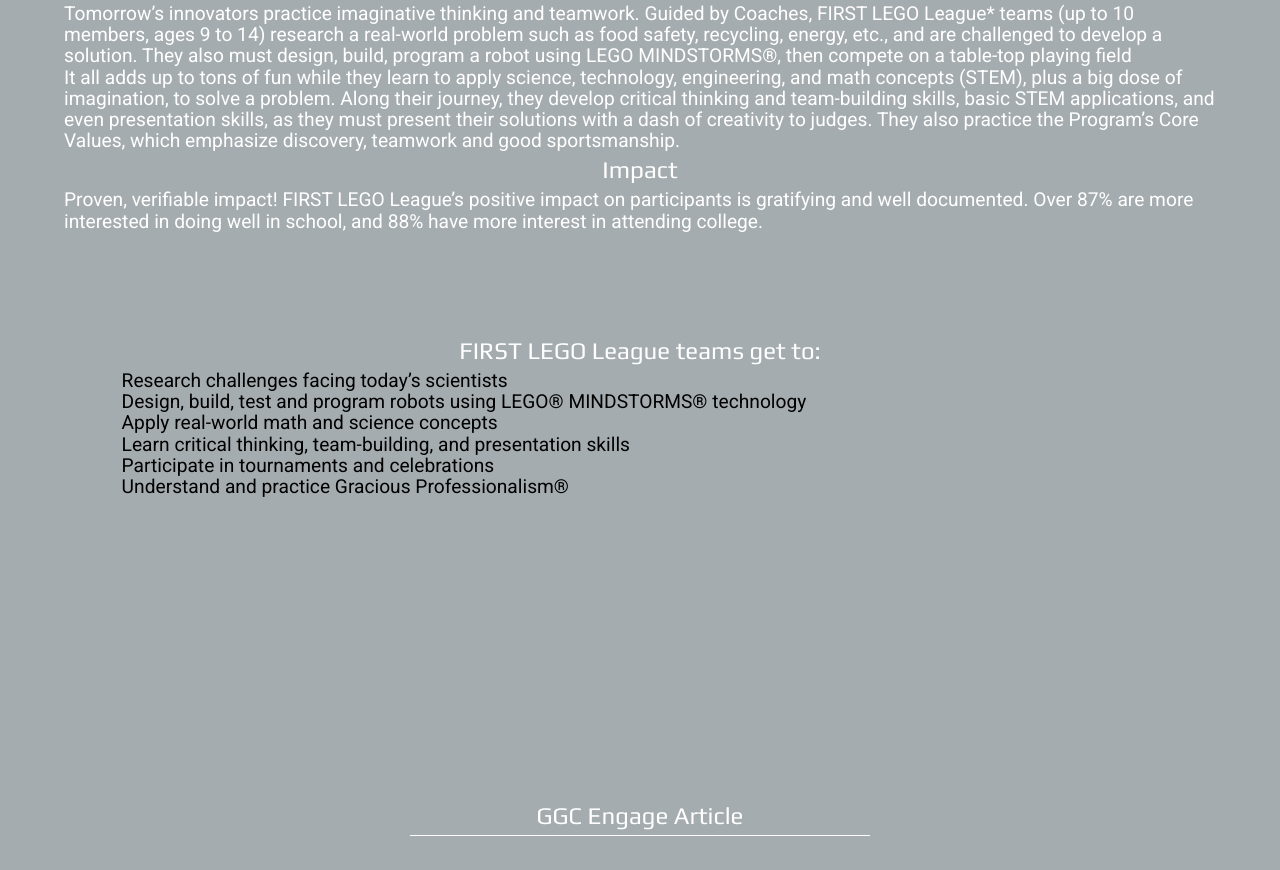
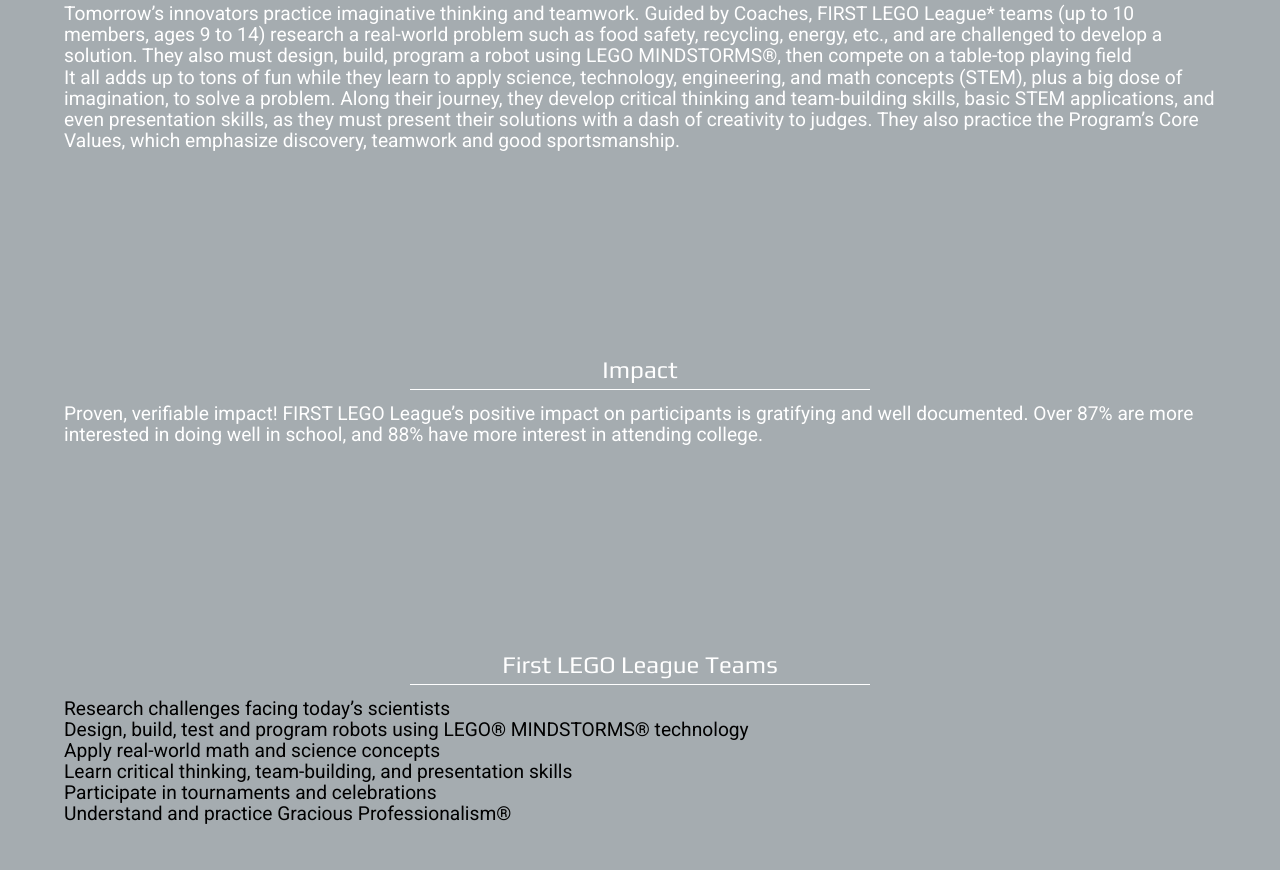
Before and after one commit to miked49er/ggcfll, a website: page index.html in a window 1280 px wide. Shown: the part 949-1819 px from the top of the page. Drawn offline with Linux system fonts and the light colour scheme.

Commit message:
Corrected Formatting

```diff
--- a/index.html
+++ b/index.html
@@ -33,10 +33,17 @@
     <p>Tomorrow’s innovators practice imaginative thinking and teamwork. Guided by Coaches, FIRST LEGO League* teams (up to 10 members, ages 9 to 14) research a real-world problem such as food safety, recycling, energy, etc., and are challenged to develop a solution. They also must design, build, program a robot using LEGO MINDSTORMS®, then compete on a table-top playing field</p>
     <p>It all adds up to tons of fun while they learn to apply science, technology, engineering, and math concepts (STEM), plus a big dose of imagination, to solve a problem. Along their journey, they develop critical thinking and team-building skills, basic STEM applications, and even presentation skills, as they must present their solutions with a dash of creativity to judges. They also practice the Program’s Core Values, which emphasize discovery, teamwork and good sportsmanship.
     </p>
+  </section>
+
+  <section>
     <h2>Impact</h2>
+    <div class="underline"></div>
     <p>Proven, verifiable impact! FIRST LEGO League’s positive impact on participants is gratifying and well documented. Over 87% are more interested in doing well in school, and 88% have more interest in attending college.</p>
+  </section>
 
-      <section><h2 align="center">FIRST LEGO League teams get to:</h2>
+  <section>
+    <h2>First LEGO League Teams</h2>
+    <div class="underline"></div>
     <ul id = "LegoGetTo">
         <li>Research challenges facing today’s scientists</li>
         <li>Design, build, test and program robots using LEGO® MINDSTORMS® technology</li>
@@ -45,9 +52,6 @@
         <li>Participate in tournaments and celebrations</li>
         <li>Understand and practice Gracious Professionalism®</li>
     </ul>
-
-      </section>
-
   </section>
 
   <section>
```
Lines whose indentation alone changed are shown as unchanged.
